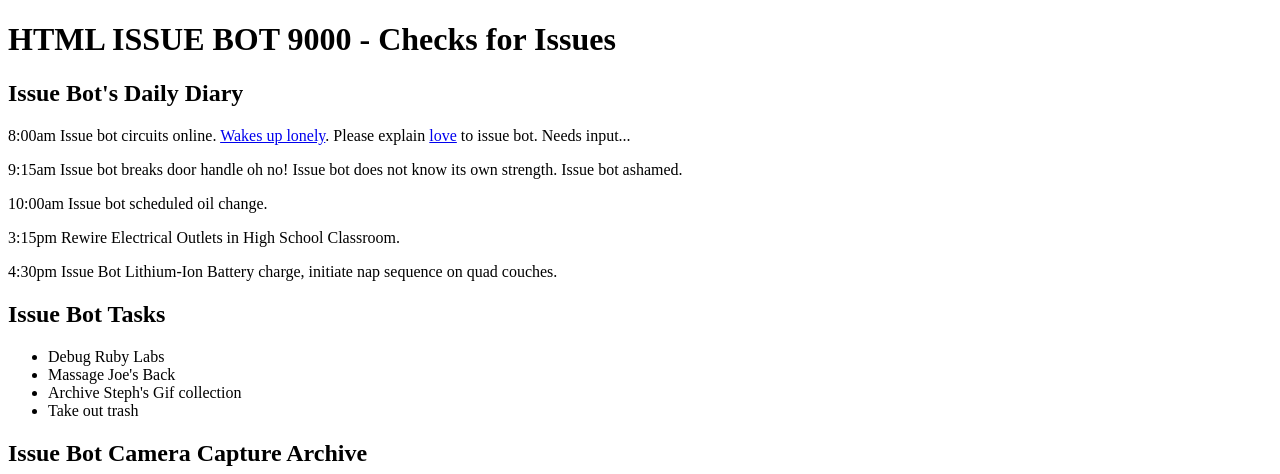
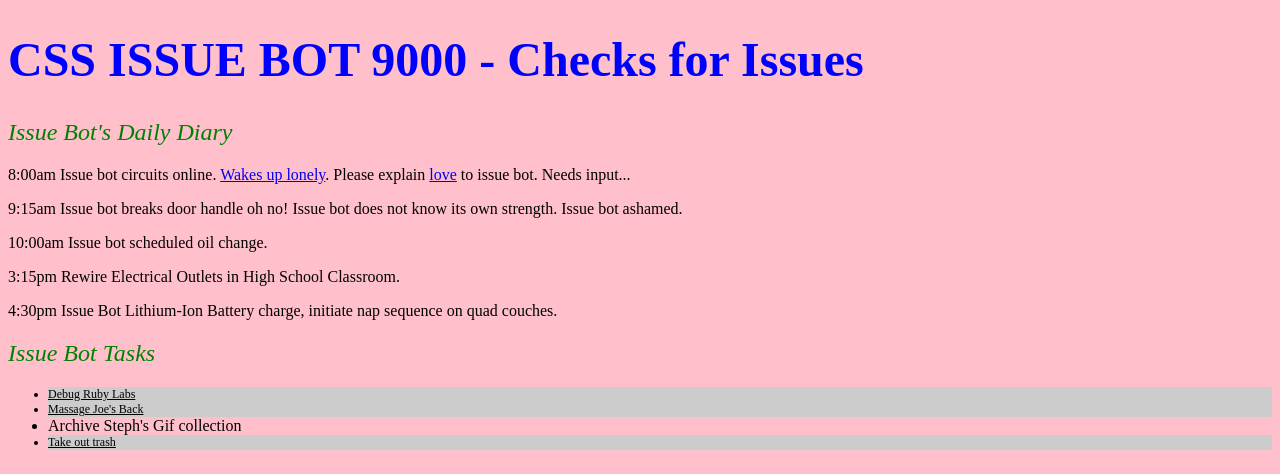
Before and after one commit to learn-co-curriculum/phase-0-css-issue-bot-9000, a plain HTML site: page index.html in a window 1280 px wide. Shown: the top 474 px of the page. Drawn offline with Linux system fonts and the light colour scheme.

Commit message:
add solution

```diff
--- /dev/null
+++ b/css/style.css
@@ -0,0 +1,23 @@
+body {
+  background: pink;
+}
+
+h1 {
+  color: blue;
+  font-size: 3em;
+}
+
+h2 {
+  color: green;
+  font-weight: normal;
+  font-style: italic;
+}
+
+.completed {
+  font-size: 12px;
+}
+
+#tasks .completed {
+  background: #ccc;
+  text-decoration: underline;
+}
--- a/index.html
+++ b/index.html
@@ -2,11 +2,12 @@
 <html lang="en">
 <head>
   <meta charset="UTF-8">
-  <title>HTML ISSUE BOT 9000</title>
+  <title>CSS ISSUE BOT 9000</title>
+  <link rel="stylesheet" href="css/style.css">
 </head>
 <body>
 
-  <h1>HTML ISSUE BOT 9000 - Checks for Issues</h1>
+  <h1 id="title">CSS ISSUE BOT 9000 - Checks for Issues</h1>
 
   <h2>Issue Bot's Daily Diary</h2>
 
@@ -18,11 +19,11 @@
 
   <h2>Issue Bot Tasks</h2>
 
-  <ul>
-    <li>Debug Ruby Labs</li>
-    <li>Massage Joe's Back</li>
+  <ul id="tasks">
+    <li class="completed">Debug Ruby Labs</li>
+    <li class="completed">Massage Joe's Back</li>
     <li>Archive Steph's Gif collection</li>
-    <li>Take out trash</li>
+    <li class="completed">Take out trash</li>
   </ul>
 
   <h2>Issue Bot Camera Capture Archive</h2>
```
Also changed, not shown: README.md.
